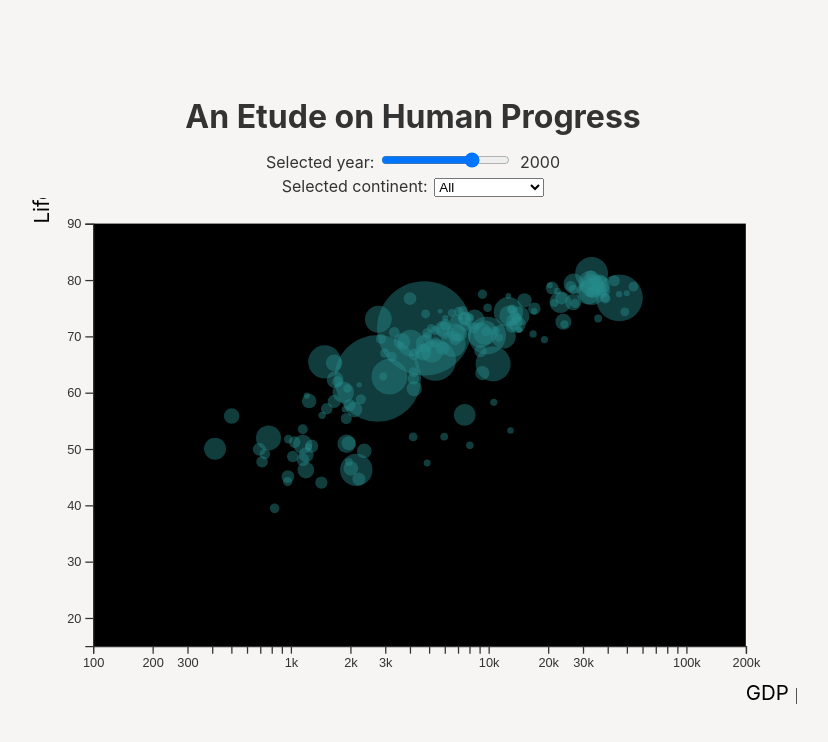
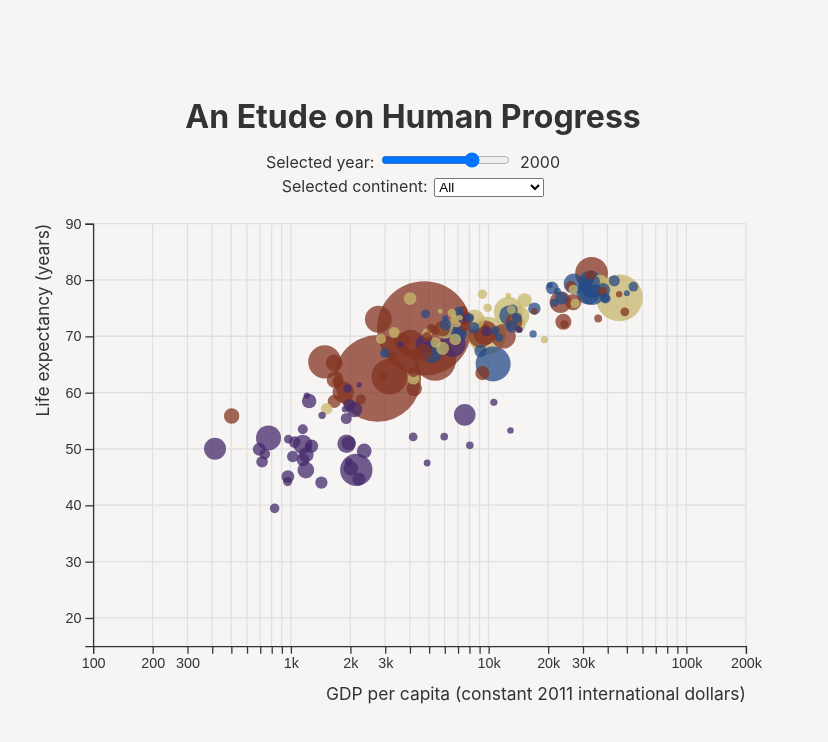
Before and after one commit to mgrabovsky/bubble-chart, a React (Vite) app: page / in a window 1280 px wide. Shown: the top 742 px of the page, without its empty margins (227-1055 px from the left). Built offline with nearby package versions, Linux system fonts and the light colour scheme.

Commit message:
Add grid lines

```diff
--- a/package.json
+++ b/package.json
@@ -12,7 +12,8 @@
   "dependencies": {
     "d3": "^7.6.1",
     "react": "^18.2.0",
-    "react-dom": "^18.2.0"
+    "react-dom": "^18.2.0",
+    "sass": "^1.56.1"
   },
   "devDependencies": {
     "@types/d3": "^7.4.0",
--- a/src/components/BubbleChart.css
+++ /dev/null
@@ -1,12 +0,0 @@
-.BubbleChart {
-  width: 80%;
-}
-
-.bubble {
-  fill: #278a8c70;
-}
-
-.bubble:hover {
-  stroke: black;
-  stroke-width: 2;
-}
--- /dev/null
+++ b/src/components/BubbleChart.scss
@@ -0,0 +1,40 @@
+.BubbleChart {
+  width: 80%;
+
+  .axes .label {
+    fill: currentColor;
+    font-size: 0.85rem;
+    text-anchor: end;
+  }
+
+  .axes .tick {
+    font-size: 0.7rem;
+  }
+
+  .grid line {
+    stroke: #e0e0e0;
+    stroke-width: 1;
+  }
+
+  .bubble {
+    &[data-continent='Africa'] {
+      fill: #452a6cc0;
+    }
+    &[data-continent='Asia'] {
+      fill: #843523c0;
+    }
+    &[data-continent='Europe'] {
+      fill: #274c86c0;
+    }
+    &[data-continent='North America'],
+    &[data-continent='Oceania'],
+    &[data-continent='South America'] {
+      fill: #c6b76cc0;
+    }
+
+    &:hover {
+      stroke: black;
+      stroke-width: 2;
+    }
+  }
+}
--- a/src/components/BubbleChart.tsx
+++ b/src/components/BubbleChart.tsx
@@ -1,10 +1,11 @@
 import * as d3 from 'd3';
 import { useEffect, useMemo, useRef } from 'react';
 
-import './BubbleChart.css';
+import './BubbleChart.scss';
 import { DatasetRow } from '../dataset';
 
 interface BubbleSpec {
+  continent: string;
   country: string;
   cx: number;
   cy: number;
@@ -37,6 +38,8 @@ export interface BubbleChartProps {
 
 export function BubbleChart(props: BubbleChartProps) {
   const { data, height, margin, width } = props;
+  const innerHeight = height - margin.top - margin.bottom;
+  const innerWidth = width - margin.left - margin.right;
   const xAxisEl = useRef<SVGGElement>(null);
   const yAxisEl = useRef<SVGGElement>(null);
 
@@ -64,6 +67,7 @@ export function BubbleChart(props: BubbleChartProps) {
       const r = radiusScale(d.population);
       const title = makeLabel(d);
       return {
+        continent: d.continent,
         country: d.code,
         cx,
         cy,
@@ -83,13 +87,18 @@ export function BubbleChart(props: BubbleChartProps) {
 
   return (
     <svg className="BubbleChart" viewBox={`0 0 ${width} ${height}`}>
-      <rect
-        className="bg"
-        height={height - margin.top - margin.bottom}
-        width={width - margin.left - margin.right}
-        x={margin.left}
-        y={margin.top}
-      />
+      <g className="grid">
+        <g className="x">
+          {xScale.ticks().map((i) => (
+            <line transform={`translate(${xScale(i)}, ${margin.top})`} y2={innerHeight} />
+          ))}
+        </g>
+        <g className="y">
+          {yScale.ticks().map((i) => (
+            <line transform={`translate(${margin.left}, ${yScale(i)})`} x2={innerWidth} />
+          ))}
+        </g>
+      </g>
       <g className="axes">
         <text
           className="label x"
@@ -104,8 +113,8 @@ export function BubbleChart(props: BubbleChartProps) {
         <g ref={yAxisEl} transform={`translate(${margin.left}, 0)`} />
       </g>
       <g className="plot">
-        {bubbles?.map(({ country, title, ...bubble }) => (
-          <circle className="bubble" {...bubble} key={country}>
+        {bubbles?.map(({ continent, country, title, ...bubble }) => (
+          <circle className="bubble" data-continent={continent} {...bubble} key={country}>
             <title>{title}</title>
           </circle>
         ))}
```
Also changed, not shown: 1 other file (tests, documents, lock files or other folders).
